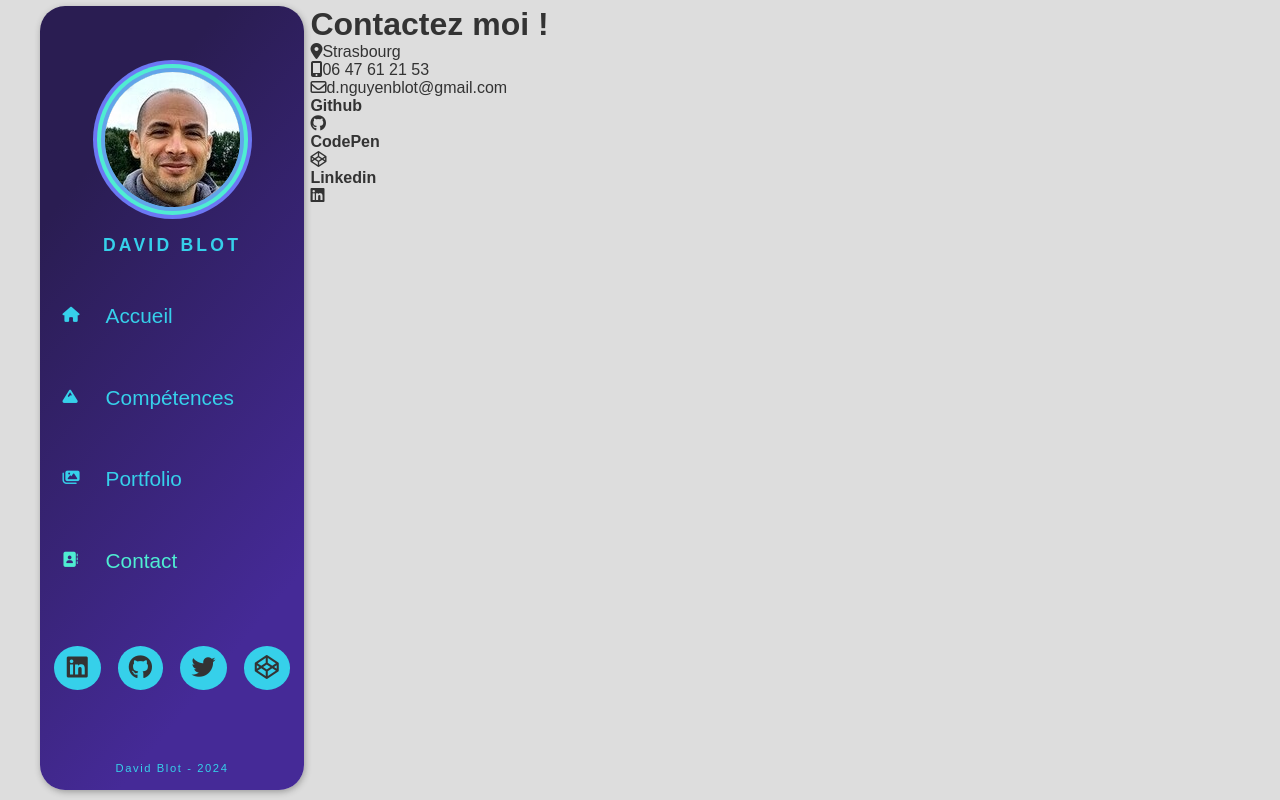
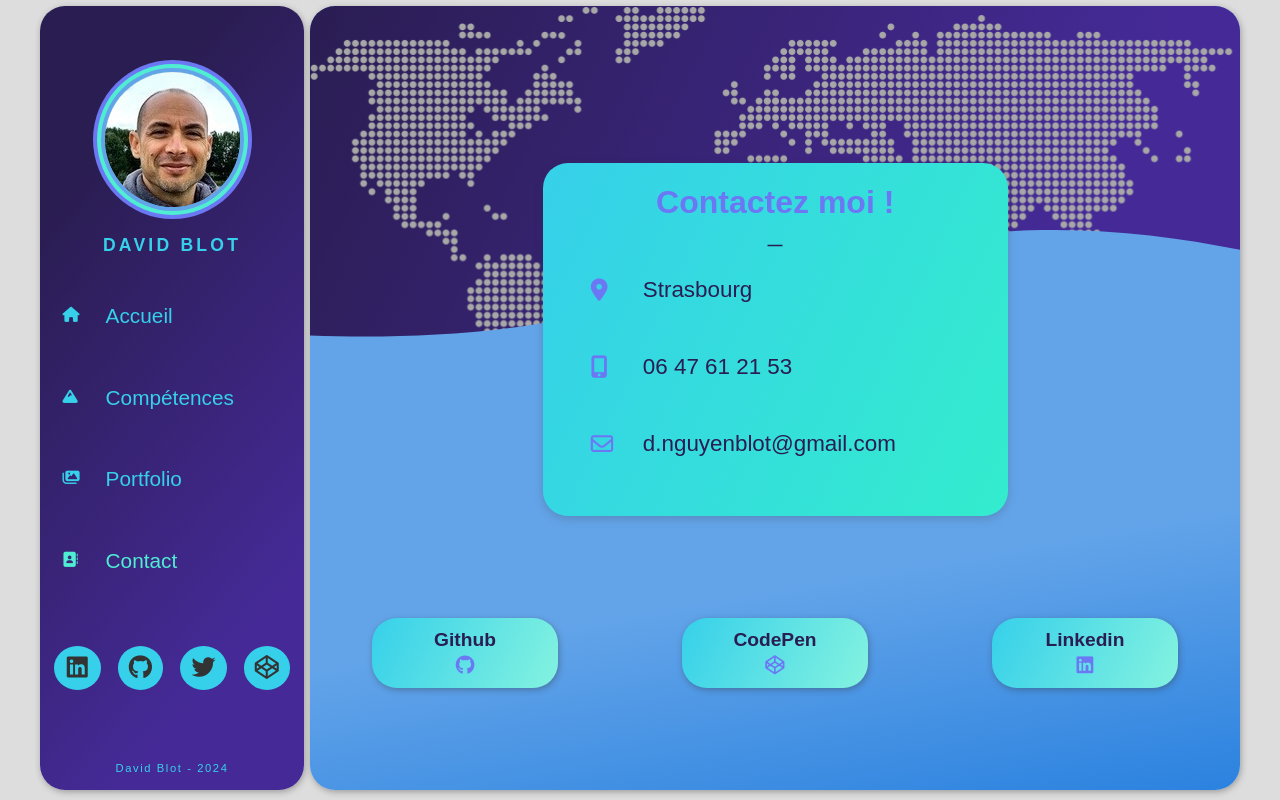
Before and after one commit to dnguyenb/My-CV-React, a React app: page /Contact in a window 1280 px wide. Built offline with nearby package versions, Linux system fonts and the light colour scheme; a web font is replaced by a local one.

Commit message:
ajout Contact style

```diff
--- a/src/styles/pages/_contact.scss
+++ b/src/styles/pages/_contact.scss
@@ -0,0 +1,212 @@
+.contactContent {
+    background: linear-gradient(170deg, $color-3 70%, rgb(43, 130, 223) 100%);
+    border-radius: $borderRadius;
+    box-shadow: $shadow;
+    color: $color-1;
+    width: 100%;
+    overflow: hidden;
+    display: grid;
+    grid-template-columns: 1fr;
+    grid-template-rows: 20% 45% 35%;
+    grid-template-areas:
+        "1"
+        "2"
+        "3";
+
+    .header {
+        grid-area: 1;
+        width: 100%;
+        position: relative;
+        background: linear-gradient(115deg, $color-1 0%, #452a97 80%);
+        height: 340px;
+
+        &:before {
+            content: '';
+            width: 100%;
+            height: 100%;
+            position: absolute;
+            background: url(../../assets/map.jpg) no-repeat center top/cover;
+            filter: grayscale(100%);
+        }
+
+        &:after {
+            content: '';
+            width: 100%;
+            height: 100%;
+            position: absolute;
+            top: 60px;
+            background: url(../../assets/shape.svg) no-repeat center /cover;
+
+        }
+    }
+
+    .contactBox {
+        grid-area: 2;
+        background: linear-gradient(115deg, $color-5 0%, #33eccd 100%);
+        margin: 0 auto;
+        padding: 1rem 3rem;
+        z-index: 2;
+        border-radius: $borderRadius;
+        box-shadow: 0 3px 10px rgba(51, 51, 51, 0.226);
+        width: 50%;
+        min-width: 440px;
+        min-height: 200px;
+
+        h1 {
+            text-align: center;
+            margin-top: 0.3rem;
+            position: relative;
+            color: $color-2;
+
+            &:after {
+                content: '';
+                height: 1px;
+                width: 10px;
+                background: $color-1;
+                position: absolute;
+                bottom: -25px;
+                transform: translateX(-50%) scale(0.6);
+                left: 50%;
+                animation: line ease-out 4.5s forwards;
+
+            }
+
+            @keyframes line {
+                to {
+                    transform: translateX(-50%) scale(1.5);
+                }
+            }
+        }
+
+        ul {
+            height: 72%;
+            width: inherit;
+            display: grid;
+            margin-top: 3.5rem;
+
+            li {
+                position: relative;
+            }
+
+            i {
+                font-size: 1.4rem;
+                position: absolute;
+                transform: translateY(2px);
+                color: $color-2;
+            }
+
+            span {
+                font-size: 1.4rem;
+                position: absolute;
+                transform: translateX(52px);
+                background: transparent;
+                border: none;
+                outline: none;
+                width: 350px;
+                transition: .2s ease;
+            }
+
+            .clickInput:hover {
+                transform: translateX(56px);
+                cursor: pointer;
+            }
+        }
+    }
+
+    .socialNetwork {
+        grid-area: 3;
+        @include verticalCenter;
+
+        ul {
+            display: flex;
+            text-align: center;
+            width: 100%;
+            justify-content: space-around;
+
+            h4 {
+                color: $color-1;
+            }
+
+            a {
+                width: 20%;
+                font-size: 1.2rem;
+                border-radius: $borderRadius;
+                display: inline-block;
+                padding: 0.7rem 0;
+                box-shadow: $shadow;
+                transform: scaleY(0);
+                transform-origin: center;
+                background-color: $color-4;
+                background-image: linear-gradient(115deg, $color-5, rgba(255, 255, 255, 0.3));
+                transition: background-color .5s;
+
+                &:hover {
+                    background-color: rgb(253, 253, 59);
+                    transform: scale(1.05);
+                }
+
+                i {
+                    color: $color-2;
+                    margin-top: .3rem;
+                }
+            }
+
+            //ANIMATION
+            @mixin networkAnim($timeout) {
+                animation: pop 1s forwards;
+                animation-delay: $timeout;
+
+            }
+
+            @keyframes pop {
+                to {
+                    transform: scaleY(1);
+                }
+            }
+
+            a:nth-child(1) {
+                @include networkAnim(.4s);
+            }
+
+            a:nth-child(2) {
+                @include networkAnim(.8s);
+            }
+
+            a:nth-child(3) {
+                @include networkAnim(1.2s);
+            }
+
+            a:nth-child(4) {
+                @include networkAnim(1.6s);
+            }
+        }
+    }
+}
+
+@media screen and (max-width: 850px) {
+    .contactContent {
+        span {
+            font-size: .9rem !important;
+        }
+
+        h4 {
+            font-size: .9rem;
+        }
+    }
+}
+
+@media screen and (max-width: 500px) {
+    .contactContent {
+        .contactBox {
+            min-width: 100% !important;
+        }
+
+        span {
+            font-size: .9rem !important;
+        }
+
+        h4 {
+            font-size: .9rem;
+        }
+    }
+}
```
Also changed, not shown: src/assets/map.jpg (added), src/assets/shape.svg (added), src/styles/main.css, 1 other file.
